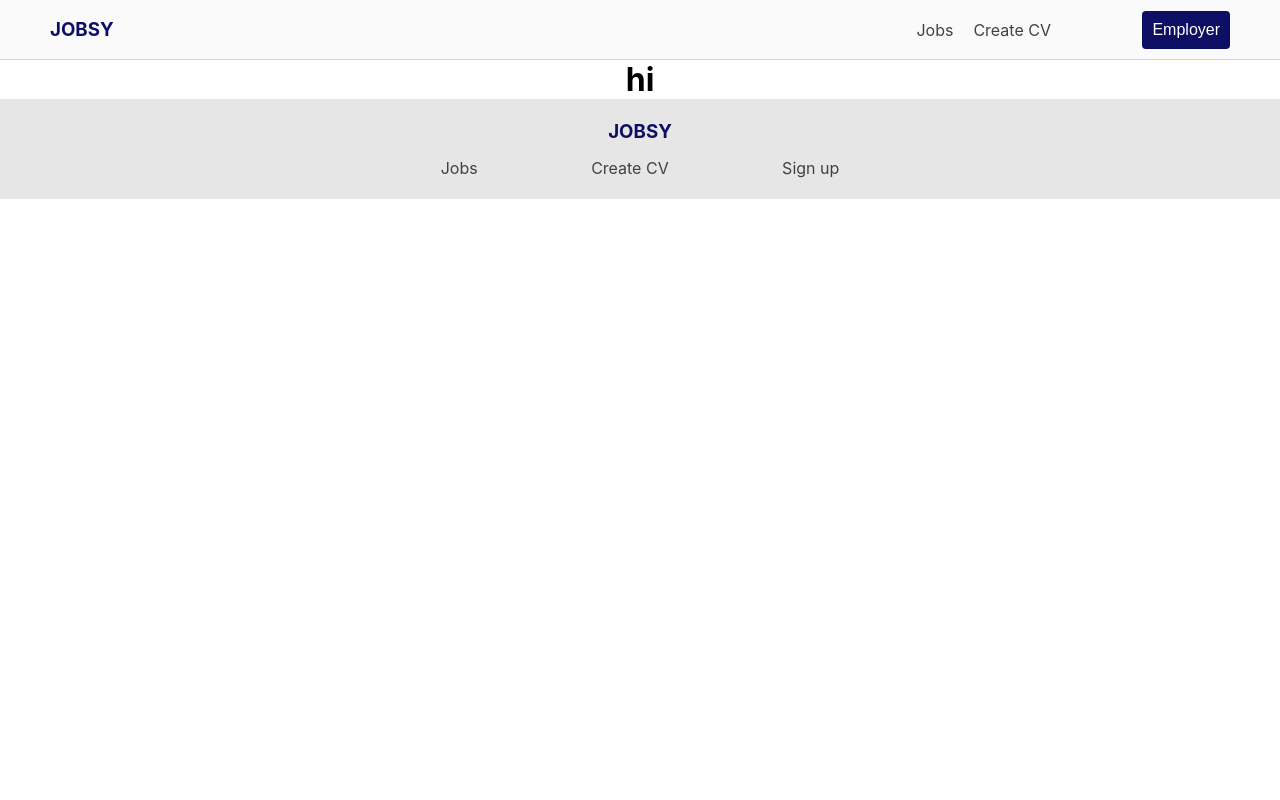
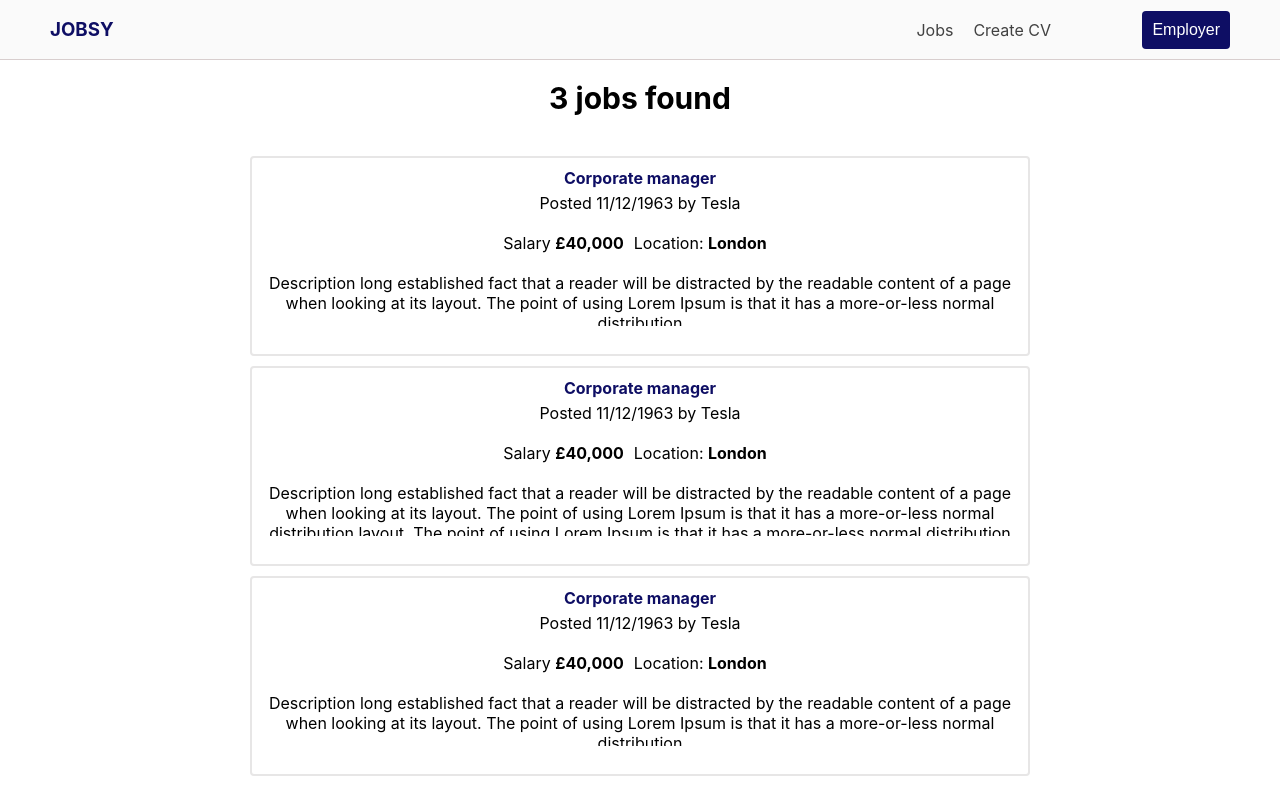
Before and after one commit to rishix23/advanced-web, a React (Create React App) app in the folder frontend-react/: page /jobs in a window 1280 px wide. Shown: the top 800 px of the page. Built offline with nearby package versions, Linux system fonts and the light colour scheme.

Commit message:
created mock data for jobs page and styled the page

```diff
--- a/frontend-react/src/components/jobs/Jobs.css
+++ b/frontend-react/src/components/jobs/Jobs.css
@@ -0,0 +1,43 @@
+.main-jobs-wrapper{
+  min-height: 100vh;
+}
+
+.jobs-main-title{
+  font-size: 30px;
+  margin: 20px 0px;
+  text-align: center;
+}
+
+.jobs-wrapper{
+  padding: 10px 250px;
+  height: 100%;
+}
+
+.job{
+  height: 200px;
+  width: 100%;
+  margin: 10px 0px;
+  padding: 10px;
+  border: 2px solid rgb(231, 230, 230);
+  border-radius: 4px;
+}
+
+.job-title{
+  color: rgb(14, 14, 100);
+  margin-bottom: 5px;
+}
+
+.job-company-date{
+  margin-bottom: 20px;
+}
+
+.job-salary, .job-location{
+  display: inline-block;
+  margin-right: 10px;
+  margin-bottom: 20px;
+}
+
+.job-description {
+  height: 30%;
+  overflow: hidden;
+}
--- a/frontend-react/src/components/jobs/Jobs.js
+++ b/frontend-react/src/components/jobs/Jobs.js
@@ -2,9 +2,49 @@ import React from 'react';
 import './Jobs.css'
 
 function Jobs() {
+  const alljobs = [
+    {
+      jobtitle: "Corporate manager",
+      salary: "£40,000",
+      date: "11/12/1963",
+      location: "London",
+      company: "Tesla",
+      sector: "Business Management",
+      jobdescription: "long established fact that a reader will be distracted by the readable content of a page when looking at its layout. The point of using Lorem Ipsum is that it has a more-or-less normal distribution"
+    },
+    {
+      jobtitle: "Corporate manager",
+      salary: "£40,000",
+      date: "11/12/1963",
+      location: "London",
+      company: "Tesla",
+      sector: "Business Management",
+      jobdescription: "long established fact that a reader will be distracted by the readable content of a page when looking at its layout. The point of using Lorem Ipsum is that it has a more-or-less normal distribution layout. The point of using Lorem Ipsum is that it has a more-or-less normal distribution layout. The point of using Lorem Ipsum is that it has a more-or-less normal distribution layout. The point of using Lorem Ipsum is that it has a more-or-less normal distribution layout. The point of using Lorem Ipsum is that it has a more-or-less normal distribution"
+    },
+    {
+      jobtitle: "Corporate manager",
+      salary: "£40,000",
+      date: "11/12/1963",
+      location: "London",
+      company: "Tesla",
+      sector: "Business Management",
+      jobdescription: "long established fact that a reader will be distracted by the readable content of a page when looking at its layout. The point of using Lorem Ipsum is that it has a more-or-less normal distribution"
+    }
+  ]
   return (
-    <div>
-      <h1>hi</h1>
+    <div className='main-jobs-wrapper'>
+      <h3 className='jobs-main-title'>{alljobs.length} jobs found</h3>
+      <div className='jobs-wrapper'>
+        {alljobs.map(job => (
+          <div className='job'>
+            <h4 className='job-title'>{job.jobtitle}</h4>
+            <p className='job-company-date'>Posted {job.date} by {job.company}</p>
+            <p className='job-salary'>Salary <strong>{job.salary}</strong></p>
+            <p className='job-location'>Location: <strong>{job.location}</strong></p>
+            <p className='job-description'>Description {job.jobdescription}</p>
+          </div>
+        ))}
+      </div>
     </div>
   );
 }
--- a/frontend-react/src/components/postjob/Postjob.js
+++ b/frontend-react/src/components/postjob/Postjob.js
@@ -25,6 +25,8 @@ function PostJob() {
           {errors.salary && <p>{errors.salary.message}</p>}
           <input type="text" placeholder="Location" {...register('location', { required: "This is required!" })} />
           {errors.location && <p>{errors.location.message}</p>}
+          <input type="text" placeholder="Your company" {...register('company', { required: "This is required!" })} />
+          {errors.company && <p>{errors.company.message}</p>}
           <label>Sector</label>
           <select {...register('sector')}>
             <option>Finance</option>
```
